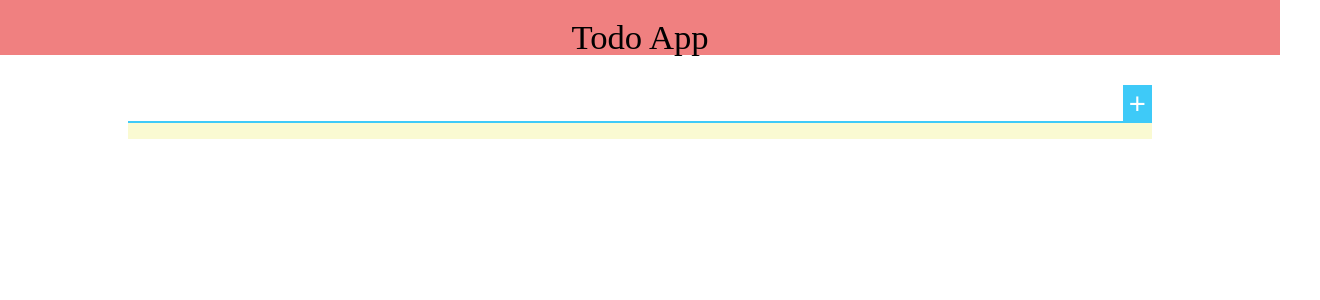
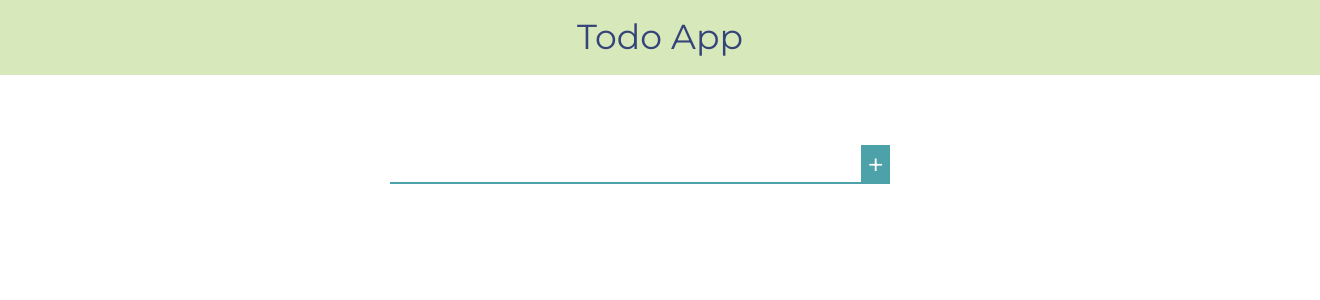
Before and after one commit to mlizchap/react-todo-app, a React app: page / in a window 1280 px wide. Shown: the top 300 px of the page, 1320 px wide, since content can reach past the window. Built offline with nearby package versions, Linux system fonts and the light colour scheme.

Commit message:
added new colors to styling

```diff
--- a/public/index.html
+++ b/public/index.html
@@ -9,7 +9,8 @@
       homescreen on Android. See https://developers.google.com/web/fundamentals/engage-and-retain/web-app-manifest/
     -->
     <link rel="manifest" href="%PUBLIC_URL%/manifest.json">
-       <!--
+    <link href="https://fonts.googleapis.com/css?family=Montserrat" rel="stylesheet">
+    <!--
       Notice the use of %PUBLIC_URL% in the tags above.
       It will be replaced with the URL of the `public` folder during the build.
       Only files inside the `public` folder can be referenced from the HTML.
--- a/src/components/App/App.js
+++ b/src/components/App/App.js
@@ -5,6 +5,7 @@ import Input from '../Input/Input';
 import TodoList from '../TodoList/TodoList';
 import ErrorMessage from '../ErrorMessage/ErrorMessage';
 import './App.scss';
+import '../../global.scss';
 
 class App extends Component {
     constructor(props) {
--- a/src/components/App/App.scss
+++ b/src/components/App/App.scss
@@ -1,17 +1,9 @@
 @import "../../global";
 
 .container {
-    background-color: lightgoldenrodyellow;
-
+    font-family: $main_font;
     width: 80%;
+    max-width: 500px;
     margin-right: auto;
     margin-left: auto;
-
 }
-// .container {
-//     width: 100%;
-//     // display: flex;
-//     // flex-direction: column;
-//     // justify-content: center;
-//     // background-color: green;
-// }
--- a/src/components/ErrorMessage/ErrorMessage.scss
+++ b/src/components/ErrorMessage/ErrorMessage.scss
@@ -1,9 +1,8 @@
 @import "../../global";
 
-// .errorMessage {
-//     // width: $mainWidth;
-//     // max-width: $mainMaxWidth;
-//     margin: 5px auto 20px auto;
-//     font-family: $main_font;
-//     color: $warning;
-// }
+.errorMessage {
+    margin-bottom: 20px;
+    margin-top: 5px;
+    font-size: 12pt;
+    color: lightcoral;
+}
--- a/src/components/Header/Header.scss
+++ b/src/components/Header/Header.scss
@@ -1,20 +1,11 @@
 @import "../../global";
 
 .header {
-    background-color: lightcoral;
+    background-color: $lightgreen;
+    color: $navyblue;
     width: 100%;
     text-align: center;
-    padding-top: 20px;
+    padding: 20px;
     font-size: 26pt;
+    font-family: $main_font;
 }
-
-
-// .header {
-//     font-family: $main_font;
-//     color: $accent2;
-//     text-align: center;
-//     //background-color: $accent1;
-//     font-size: 32pt;
-//     padding: 20px 0;
-//     margin-top: 40px;
-// }
--- a/src/components/Input/Input.scss
+++ b/src/components/Input/Input.scss
@@ -4,8 +4,7 @@
 .form {
     display: flex;
     font-size: 22pt;
-    margin-top: 30px;
-
+    margin-top: 70px;
 
     &__input {
         flex: 1;
@@ -13,13 +12,12 @@
         font-size: inherit;
         outline: none;
         border: none;
-        color: $accent1;
-        border-bottom: 2px solid $accent1;
-
+        color: $teal;
+        border-bottom: 2px solid $teal;
     }
 
     &__submitBtn {
-        background-color: $accent1;
+        background-color: $teal;
         font-size: inherit;
         outline: none;
         border: none;
--- a/src/components/Todo/Todo.scss
+++ b/src/components/Todo/Todo.scss
@@ -1,20 +1,11 @@
 @import "../../global";
 
 .list__item {
-    width: 100%;
-    background-color: blueviolet;
     font-size: 16pt;
-    margin-top: 10px;
+    margin-top: 12px;
+    padding: 6px;
+    border: 2px solid lightcoral;
+    background-color: rgb(252, 233, 233);
+    // background-color: #ffe2ce;
+    color: $navyblue;
 }
-// .list__item {
-//     font-family: $main_font;
-//     color: $accent1;
-//     width: 100%;
-//     margin-top: 30px;
-//     font-size: 16pt;
-//     padding: 5px;
-//     border: 1px solid lightgrey;
-//     &:hover {
-//         cursor: pointer;
-//     }
-// }
--- a/src/global.scss
+++ b/src/global.scss
@@ -1,8 +1,9 @@
 
 // colors
-$accent1: #3ecaf8;
-$accent2: #3ea4f8;
-$warning: #f15f6c;
+$orange: #FFA630;
+$lightgreen: #D7E8BA;
+$teal: #4DA1A9;
+$navyblue: rgb(52, 68, 121);
 
 // font
 $main_font: 'Montserrat';
@@ -10,3 +11,7 @@ $main_font: 'Montserrat';
 // width sizing
 $mainWidth: 75%;
 $mainMaxWidth: 500px;
+
+* {
+    font-family: $main_font;
+}
```
